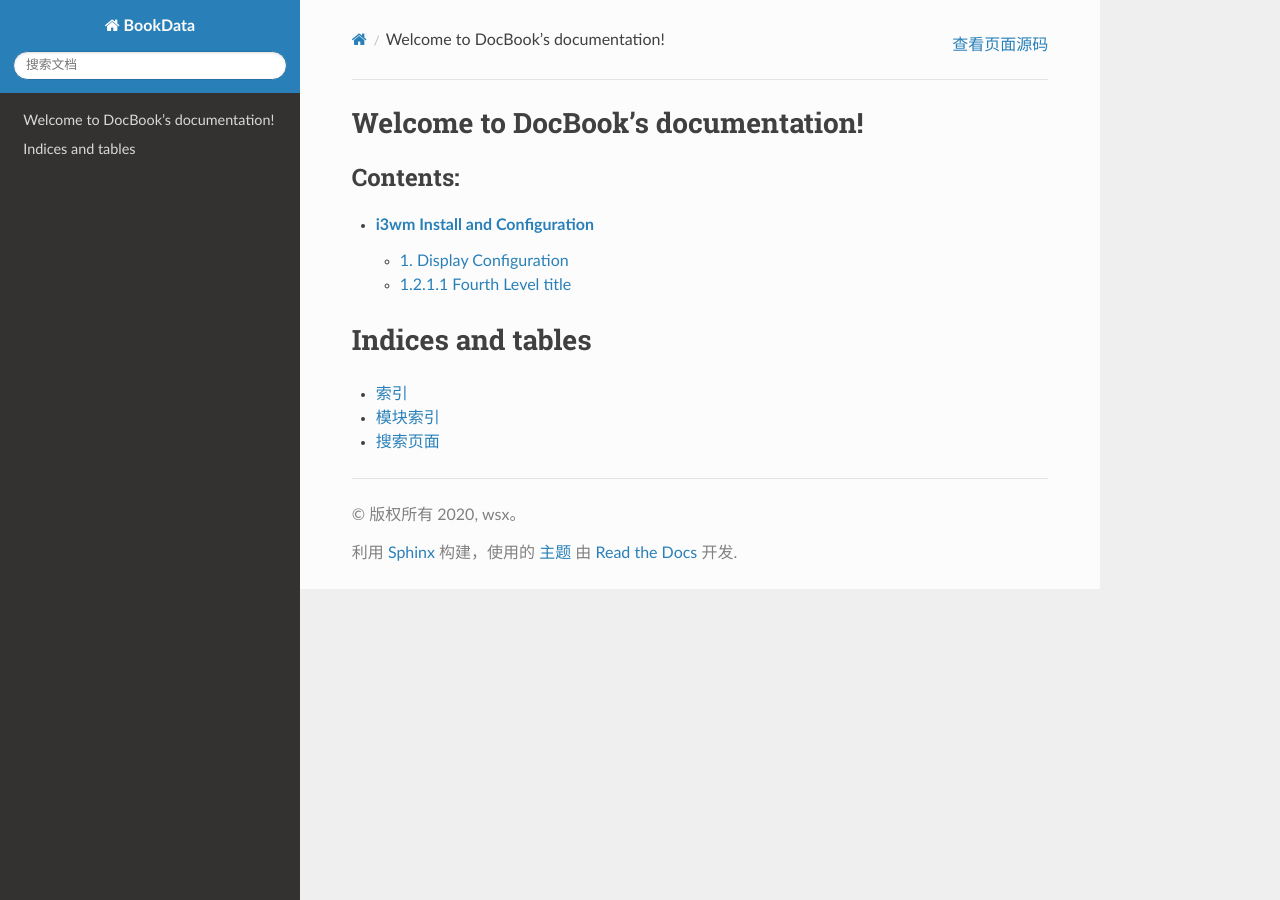
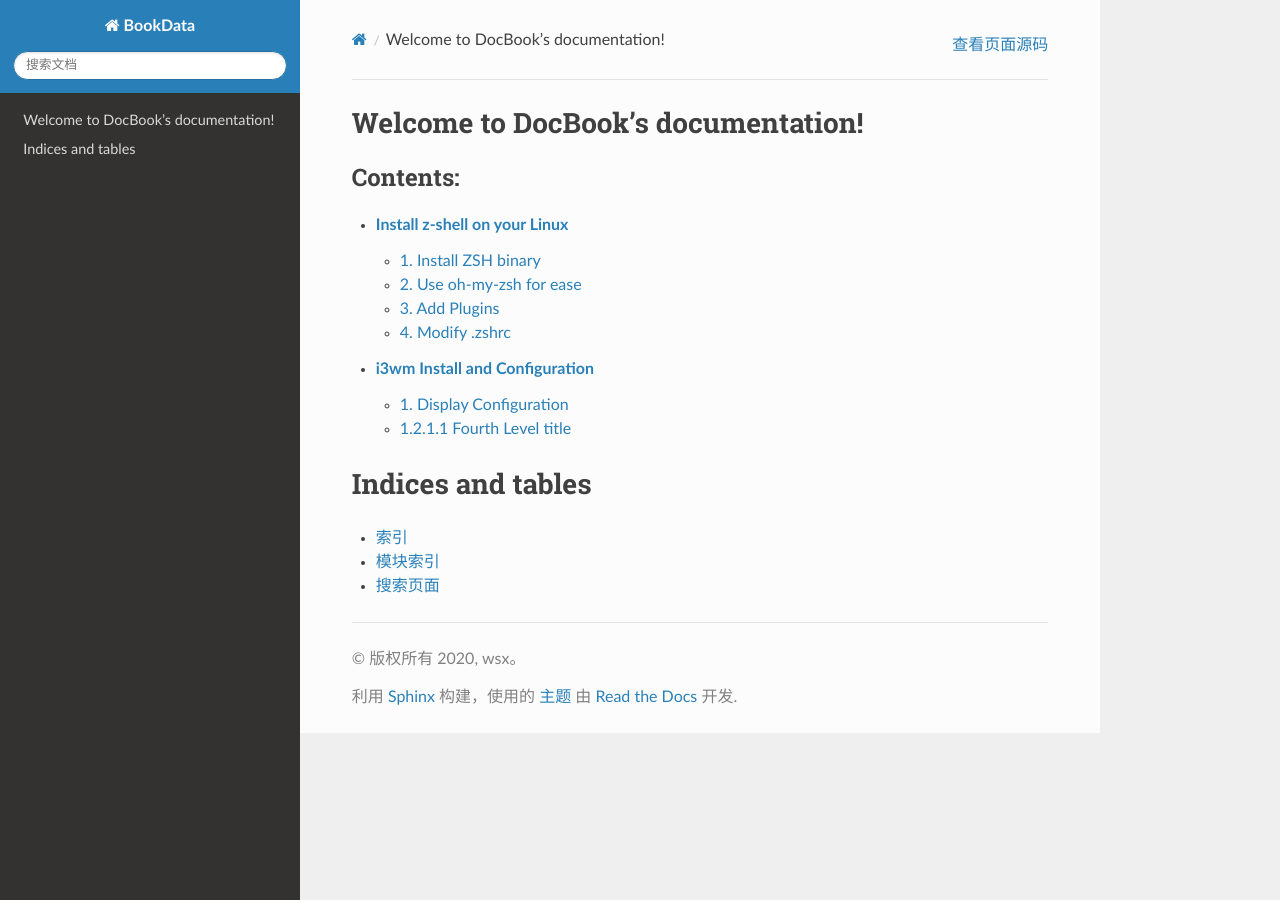
Before and after one commit to wanshuxiang/BookData, a Sphinx documentation site: the page built from source/contents.rst, in a window 1280 px wide. Built offline with Sphinx 7.4.7 and the Read the Docs theme 2.0.0, drawn with Linux system fonts in a browser that asks for light colours; some of the changed lines change nothing that is shown.

Commit message:
modified:   contents.rst 	new file:   installzsh.rst

```diff
--- a/source/contents.rst
+++ b/source/contents.rst
@@ -10,6 +10,7 @@ Welcome to DocBook's documentation!
    :maxdepth: 2
    :caption: Contents:
 
+   installzsh
    i3wmconfig
 
 
--- /dev/null
+++ b/source/installzsh.rst
@@ -0,0 +1,67 @@
+
+**Install z-shell on your Linux**
+#####################################
+
+
+1. Install ZSH binary
+======================
+
+::
+
+    #FreeBSD
+    $ sudo pkg install zsh
+
+    # Ubuntu
+    $ sudo apt install zsh
+
+    # ArchLinux
+    $ pacman -S zsh
+
+    # Manjaro
+    # yay -S zsh
+
+
+2. Use oh-my-zsh for ease
+===========================
+
+modify /etc/hosts to add line:  "199.232.28.133	raw.githubusercontent.com"
+
+::
+
+    # run command to get existing good oh-my-zsh configuration.
+    $ sh -c "$(wget https://raw.githubusercontent.com/robbyrussell/oh-my-zsh/master/tools/install.sh -O -)"
+
+
+3. Add Plugins
+===================
+
+3.1 zsh-autosuggestionns
++++++++++++++++++++++++++++
+
+::
+
+    $ git clone https://github.com/zsh-users/zsh-autosuggestions ${ZSH_CUSTOM:-~/.oh-my-zsh/custom}/plugins/zsh-autosuggestions
+
+3.2 zsh-syntax-highlighting
++++++++++++++++++++++++++++++
+
+::
+
+    $ git clone https://github.com/zsh-users/zsh-syntax-highlighting.git ${ZSH_CUSTOM:-~/.oh-my-zsh/custom}/plugins/zsh-syntax-highlighting
+
+4. Modify .zshrc
+====================
+
+::
+
+    plugins=(git
+        zsh-syntax-highlighting
+        zsh-autosuggestions)
+
+::
+
+    # shell prompt:
+    export PS1='%(?.%F{green}.%F{red})%n@%m:%~%# %f'
+
+    # source highlighting
+    source ~/.oh-my-zsh/custom/plugins/zsh-syntax-highlighting/zsh-syntax-highlighting.zsh
```
